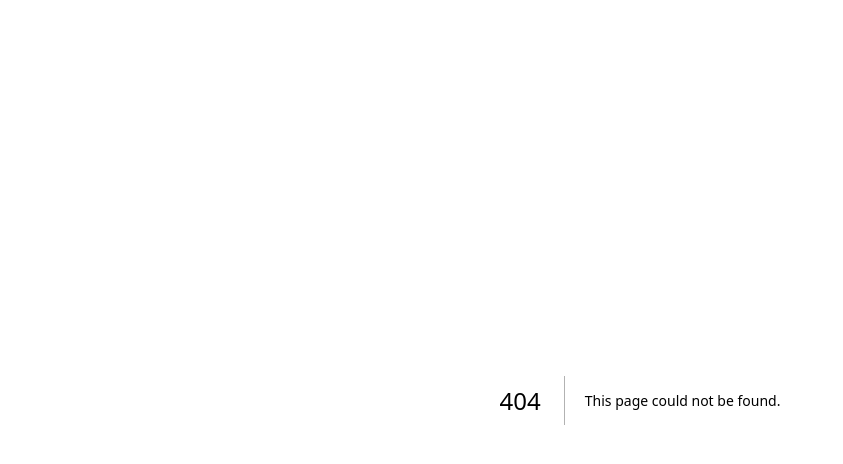
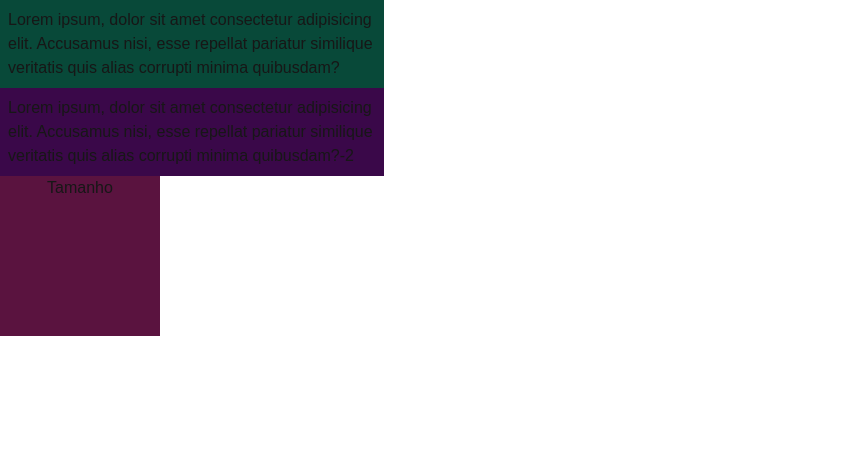
Before and after one commit to MathNunesx/Udemy-Next-TailWind, a Next.js app in the folder next-tailwind/: page /tamanhos in a window 1280 px wide. Before the commit this address had no page. Shown: the top 464 px of the page, without its empty margins (0-843 px from the left). Built offline with nearby package versions, Linux system fonts and the light colour scheme.

Commit message:
tamanho e altura

```diff
--- /dev/null
+++ b/next-tailwind/src/app/tamanhos/page.tsx
@@ -0,0 +1,20 @@
+export default function AplicacaoLargura(){
+    return (
+    <div className="">
+        <div className="bg-[#084939] w-96 p-2">
+
+           Lorem ipsum, dolor sit amet consectetur adipisicing elit. Accusamus nisi, esse repellat pariatur similique veritatis quis alias corrupti minima quibusdam?
+
+        </div>
+
+        <div className="bg-[#3a0849] w-96 p-2">
+
+           Lorem ipsum, dolor sit amet consectetur adipisicing elit. Accusamus nisi, esse repellat pariatur similique veritatis quis alias corrupti minima quibusdam?-2
+
+        </div>
+
+        <div className="bg-[#5a133f] size-40 text-center"> Tamanho </div>
+    </div>
+
+    )
+}
```
